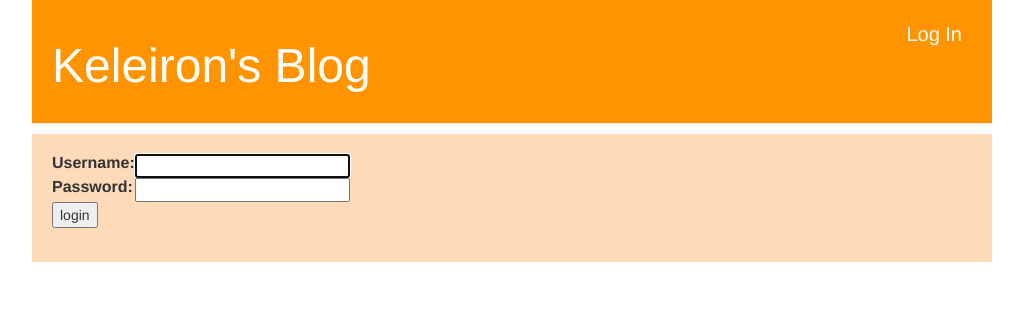
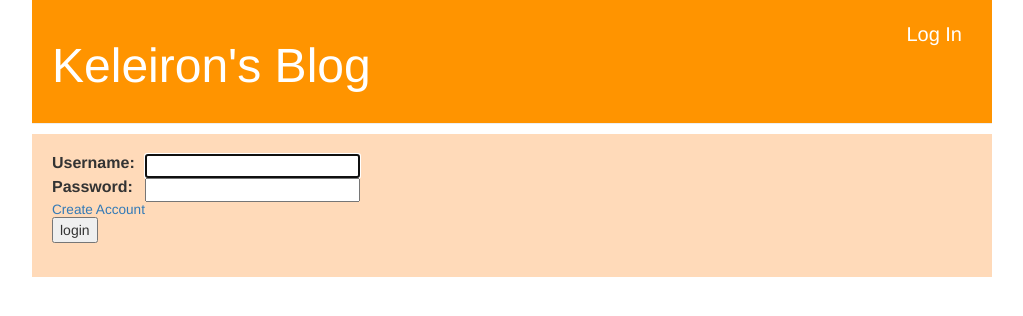
Before and after one commit to Enigmanark/My-First-Blog-Site, a Django app: page /accounts/login/ in a window 1280 px wide. Shown: the top 316 px of the page, without its empty margins (128-1151 px from the left). Run offline with Django 3.2, Linux system fonts and the light colour scheme; some libraries are stand-ins or nearby versions.

Commit message:
Added a link to create an account

```diff
--- a/blog/templates/registration/login.html
+++ b/blog/templates/registration/login.html
@@ -16,8 +16,10 @@
             <td>{{ form.password.label_tag }}</td>
             <td>{{ form.password }}</td>
         </tr>
+		<tr>
+			<td><a href="{% url 'account_new' %}"><small>Create Account</small></a></td>
+		</tr>
         </table>
-
         <input type="submit" value="login" />
         <input type="hidden" name="next" value="{{ next }}" />
     </form>
```
